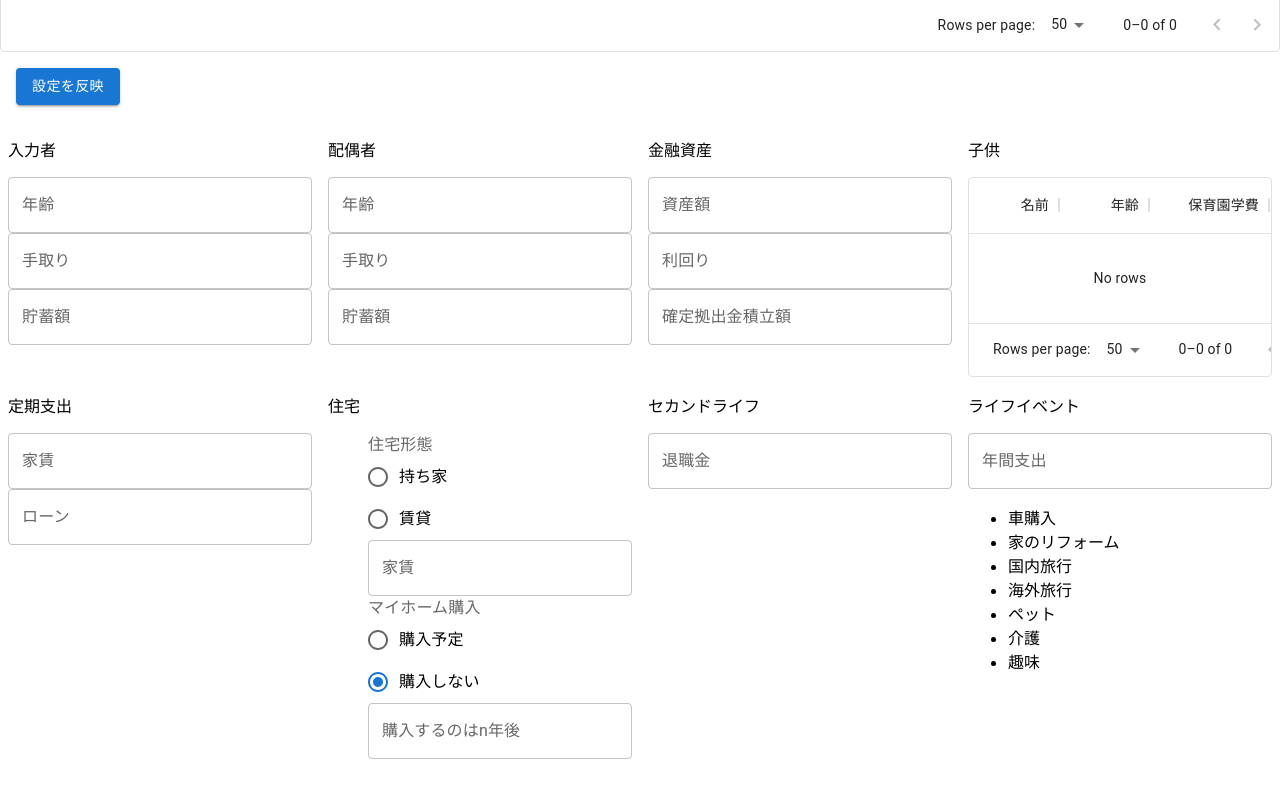
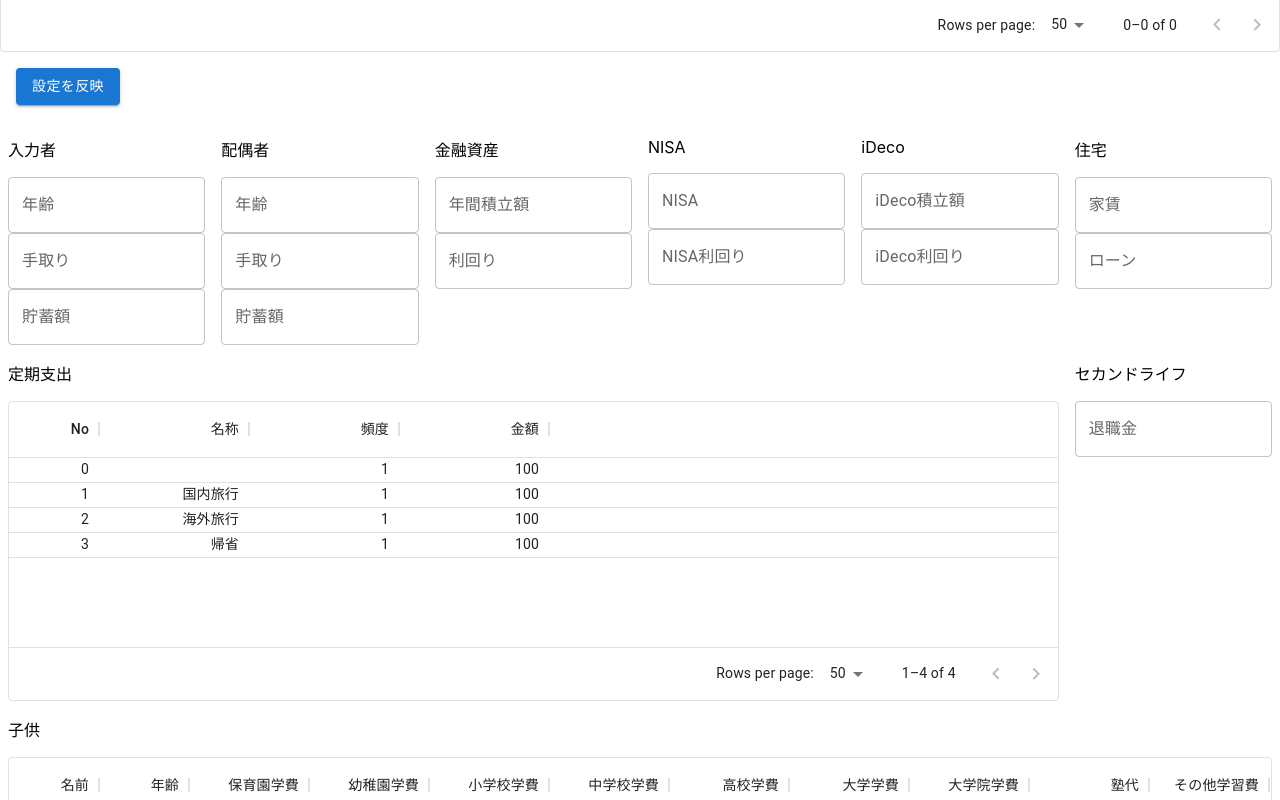
Before and after one commit to hsakb/future-planner, a React (Create React App) app: page / in a window 1280 px wide. Shown: the part 960-1760 px from the top of the page. Before the commit the page ends 1735 px from the top, so only its background shows below. Built offline with nearby package versions, Linux system fonts and the light colour scheme.

Commit message:
mokumoku

```diff
--- a/src/App.tsx
+++ b/src/App.tsx
@@ -25,7 +25,6 @@ interface Settings {
   savings: number
 }
 
-
 /**
  * 設定からデータを生成する
  * @param settings
@@ -40,12 +39,39 @@ export const generateDataBySettings = (settings: Settings): GridValidRowModel[]
       id: i,
       annual_income: settings.annual_income,
       annual_expenditure: settings.annual_expenditure,
+      earnings: settings.annual_income - settings.annual_expenditure,
       savings: tmp_savings
     })
   }
-  console.log(result)
   return result
 }
+
+const sampleData = [
+  {
+    id: 0,
+    name: '',
+    frequency: 1,
+    amount: 100,
+  },
+  {
+    id: 1,
+    name: '国内旅行',
+    frequency: 1,
+    amount: 100,
+  },
+  {
+    id: 2,
+    name: '海外旅行',
+    frequency: 1,
+    amount: 100,
+  },
+  {
+    id: 3,
+    name: '帰省',
+    frequency: 1,
+    amount: 100,
+  }
+]
 
 export const App = () => {
 
@@ -69,7 +95,6 @@ export const App = () => {
       headerName: '入力者年齢',
       width: 90,
       type: 'number',
-      editable: true,
     },
     {
       field: 'annual_income',
@@ -86,10 +111,50 @@ export const App = () => {
       editable: true,
     },
     {
+      field: 'earnings',
+      headerName: '収支',
+      type: 'number',
+      width: 150,
+      editable: true,
+    },
+    {
       field: 'savings',
       headerName: '貯蓄',
       type: 'number',
       width: 110,
+      editable: true,
+    }
+  ];
+
+  /**
+   * グリッドの列定義
+   */
+  const regular_expenditure_grid_columns: GridColDef[] = [
+    {
+      field: 'id',
+      headerName: 'No',
+      width: 90,
+      type: 'number',
+    },
+    {
+      field: 'name',
+      headerName: '名称',
+      type: 'number',
+      width: 150,
+      editable: true,
+    },
+    {
+      field: 'frequency',
+      headerName: '頻度',
+      type: 'number',
+      width: 150,
+      editable: true,
+    },
+    {
+      field: 'amount',
+      headerName: '金額',
+      type: 'number',
+      width: 150,
       editable: true,
     }
   ];
@@ -182,10 +247,10 @@ export const App = () => {
      * データ表示設定
      */
   const [settings, setSettings] = useState<Settings>({
-    age: 0,
-    annual_income: 0,
-    annual_expenditure: 0,
-    savings: 0
+    age: 25,
+    annual_income: 3000000,
+    annual_expenditure: 2000000,
+    savings: 1000000
   })
 
   /**
@@ -280,7 +345,7 @@ export const App = () => {
       <Box>
         <form noValidate autoComplete="off">
           <Grid container>
-            <Grid item xs={3} px={1}>
+            <Grid item xs={2} px={1}>
               <p>入力者</p>
               <div>
                 <TextField fullWidth label="年齢" type="number" name="age" onChange={handleSettingsChange} />
@@ -292,7 +357,7 @@ export const App = () => {
                 <TextField fullWidth label="貯蓄額" type="number" name="savings" onChange={handleSettingsChange} />
               </div>
             </Grid>
-            <Grid item xs={3} px={1}>
+            <Grid item xs={2} px={1}>
               <p>配偶者</p>
               <div>
                 <TextField fullWidth label="年齢" type="number" name="age" onChange={handleSettingsChange} />
@@ -304,22 +369,70 @@ export const App = () => {
                 <TextField fullWidth label="貯蓄額" type="number" name="savings" onChange={handleSettingsChange} />
               </div>
             </Grid>
-            <Grid item xs={3} px={1}>
+            <Grid item xs={2} px={1}>
               <p>金融資産</p>
               <div>
-                <TextField fullWidth label="資産額" type="number" name="financial_assets" onChange={handleSettingsChange} />
+                <TextField fullWidth label="年間積立額" type="number" InputProps={{ inputProps: { min: 0, max: 100 } }} name="investment_yield" onChange={handleSettingsChange} />
               </div>
               <div>
                 <TextField fullWidth label="利回り" type="number" InputProps={{ inputProps: { min: 0, max: 100 } }} name="investment_yield" onChange={handleSettingsChange} />
               </div>
+            </Grid>
+            <Grid item xs={2} px={1}>
+              <p>NISA</p>
               <div>
-                <TextField fullWidth label="確定拠出金積立額" type="number" name="defined_contribution_pension" onChange={handleSettingsChange} />
+                <TextField fullWidth label="NISA" type="number" InputProps={{ inputProps: { min: 0, max: 100 } }} name="investment_yield" onChange={handleSettingsChange} />
+              </div>
+              <div>
+                <TextField fullWidth label="NISA利回り" type="number" InputProps={{ inputProps: { min: 0, max: 100 } }} name="investment_yield" onChange={handleSettingsChange} />
               </div>
             </Grid>
-            <Grid item xs={3} px={1}>
+            <Grid item xs={2} px={1}>
+              <p>iDeco</p>
+              <div>
+                <TextField fullWidth label="iDeco積立額" type="number" name="defined_contribution_pension" onChange={handleSettingsChange} />
+              </div>
+              <div>
+                <TextField fullWidth label="iDeco利回り" type="number" InputProps={{ inputProps: { min: 0, max: 100 } }} name="investment_yield" onChange={handleSettingsChange} />
+              </div>
+            </Grid>
+            <Grid item xs={2} px={1}>
+              <p>住宅</p>
+              <div>
+                <TextField fullWidth label="家賃" type="number" />
+              </div>
+              <div>
+                <TextField fullWidth label="ローン" type="number" />
+              </div>
+            </Grid>
+            <Grid item xs={10} px={1}>
+              <p>定期支出</p>
+              < Box sx={{ height: 300, width: '100%' }}>
+                <DataGrid
+                  rows={sampleData}
+                  rowHeight={25}
+                  columns={regular_expenditure_grid_columns}
+                  pageSize={50}
+                  rowsPerPageOptions={[10, 25, 50, 100]}
+                  disableSelectionOnClick
+                  processRowUpdate={processRowUpdate}
+                  // onProcessRowUpdateError={handleProcessRowUpdateError}
+                  experimentalFeatures={{ newEditingApi: true }}
+                />
+              </Box>
+            </Grid>
+            <Grid item xs={2} px={1}>
+              <div>
+                <p>セカンドライフ</p>
+                <div>
+                  <TextField fullWidth label="退職金" type="number" />
+                </div>
+              </div>
+            </Grid>
+            <Grid item xs={12} px={1}>
               <div>
                 <p>子供</p>
-                < Box sx={{ height: 200, width: '100%' }}>
+                < Box sx={{ height: 300, width: '100%' }}>
                   <DataGrid
                     rows={data}
                     rowHeight={25}
@@ -334,69 +447,6 @@ export const App = () => {
                 </Box>
               </div>
             </Grid>
-            <Grid item xs={3} px={1}>
-              <p>定期支出</p>
-              <div>
-                <TextField fullWidth label="家賃" type="number" />
-              </div>
-              <div>
-                <TextField fullWidth label="ローン" type="number" />
-              </div>
-            </Grid>
-            <Grid item xs={3} px={1}>
-              <div>
-                <p>住宅</p>
-                <ul>
-                  <div>
-                    <FormControl>
-                      <FormLabel>住宅形態</FormLabel>
-                      <RadioGroup defaultValue="false">
-                        <FormControlLabel value="own_house" control={<Radio />} label="持ち家" />
-                        <FormControlLabel value="rental" control={<Radio />} label="賃貸" />
-                      </RadioGroup>
-                    </FormControl>
-                  </div>
-                  <div>
-                    <TextField fullWidth label="家賃" type="number" />
-                  </div>
-                  <div>
-                    <FormControl>
-                      <FormLabel>マイホーム購入</FormLabel>
-                      <RadioGroup defaultValue="false">
-                        <FormControlLabel value="true" control={<Radio />} label="購入予定" />
-                        <FormControlLabel value="false" control={<Radio />} label="購入しない" />
-                      </RadioGroup>
-                    </FormControl>
-                  </div>
-                  <TextField fullWidth label="購入するのはn年後" type="number" />
-                </ul>
-              </div>
-            </Grid>
-            <Grid item xs={3} px={1}>
-              <div>
-                <p>セカンドライフ</p>
-                <div>
-                  <TextField fullWidth label="退職金" type="number" />
-                </div>
-              </div>
-            </Grid>
-            <Grid item xs={3} px={1}>
-              <div>
-                <p>ライフイベント</p>
-                <div>
-                  <TextField fullWidth label="年間支出" name="annual_expenditure" type="number" onChange={handleSettingsChange} />
-                </div>
-                <ul>
-                  <li>車購入</li>
-                  <li>家のリフォーム</li>
-                  <li>国内旅行</li>
-                  <li>海外旅行</li>
-                  <li>ペット</li>
-                  <li>介護</li>
-                  <li>趣味</li>
-                </ul>
-              </div>
-            </Grid>
           </Grid>
         </form>
       </Box>
```
Lines whose indentation alone changed are shown as unchanged.
